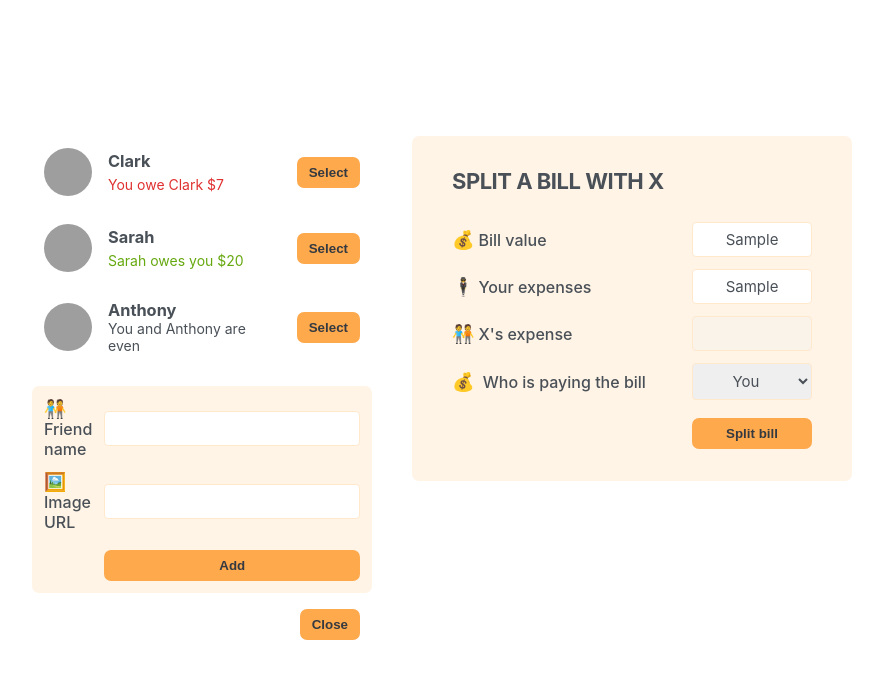
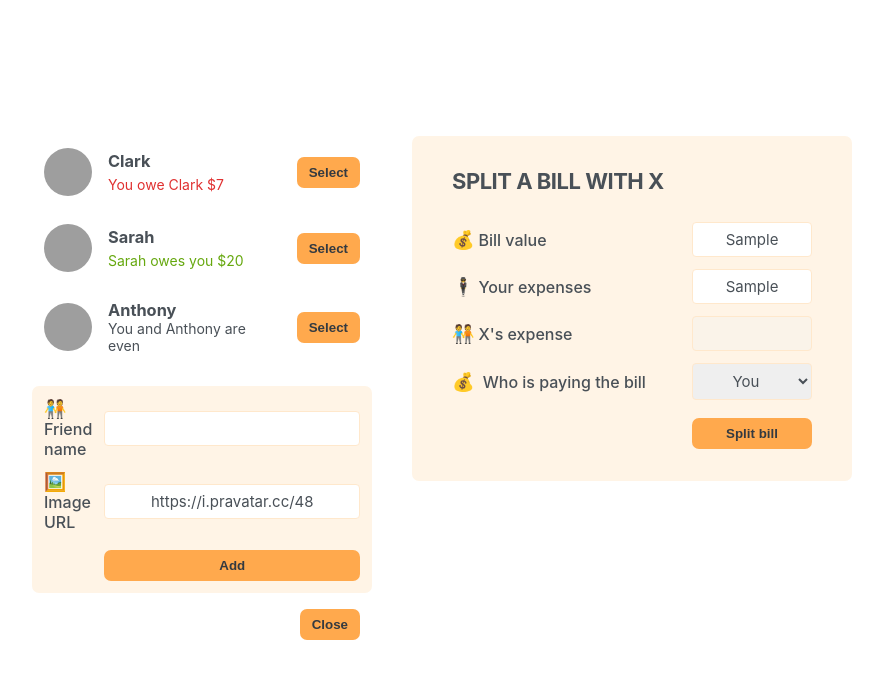
Before and after one commit to vandanayadav14/Section-8-Optional-Practice-Project-Eat--N-Split, a React (Create React App) app: page / in a window 1280 px wide. Both pictures are taken after typing "Sample", "Sample" into the empty fields and a click on the button "Add Friend". Shown: the top 678 px of the page, without its empty margins (198-1081 px from the left). Built offline with nearby package versions, Linux system fonts and the light colour scheme; grey boxes are pictures that could not be loaded.

Commit message:
99. Adding a New Friend

```diff
--- a/src/App.js
+++ b/src/App.js
@@ -23,15 +23,22 @@
 
 export default function App() {
   const [showAddFriends, setShowAddFriends] = useState(false);
+  const [friends, setFriends] = useState(initialFriends);
 
   function handleShowFriends() {
     setShowAddFriends(!showAddFriends);
   }
+
+  function handleAddFriend(friend) {
+    setFriends((friends) => [...friends, friend]);
+    setShowAddFriends(false);
+  }
+
   return (
     <div className="app">
       <div className="sidebar">
-        <FriendsList />
-        {showAddFriends && <FormAddFriend />}
+        <FriendsList friends={friends} />
+        {showAddFriends && <FormAddFriend onAddFriends={handleAddFriend} />}
         <Button onClick={handleShowFriends}>
           {showAddFriends ? "Close" : "Add Friend"}
         </Button>
@@ -49,8 +56,7 @@
   );
 }
 
-function FriendsList() {
-  const friends = initialFriends;
+function FriendsList({ friends }) {
   return (
     <ul>
       {friends.map((friend) => (
@@ -84,13 +90,36 @@
   );
 }
 
-function FormAddFriend() {
+function FormAddFriend({ onAddFriends }) {
+  const [name, setName] = useState("");
+  const [image, setImage] = useState("https://i.pravatar.cc/48");
+
+  function handleSubmit(e) {
+    e.preventDefault();
+
+    if (!name || !image) return;
+
+    const id = crypto.randomUUID();
+    const newFriend = { id, name, balance: 0, image: `${image}?=${id}` };
+    onAddFriends(newFriend);
+    setName("");
+    setImage("https://i.pravatar.cc/48");
+  }
+
   return (
-    <form className="form-add-friend">
+    <form className="form-add-friend" onSubmit={handleSubmit}>
       <label>🧑‍🤝‍🧑Friend name</label>
-      <input type="text" />
+      <input
+        type="text"
+        value={name}
+        onChange={(e) => setName(e.target.value)}
+      />
       <label>🖼️Image URL</label>
-      <input type="text" />
+      <input
+        type="text"
+        value={image}
+        onChange={(e) => setImage(e.target.value)}
+      />
       <Button>Add</Button>
     </form>
   );
```
